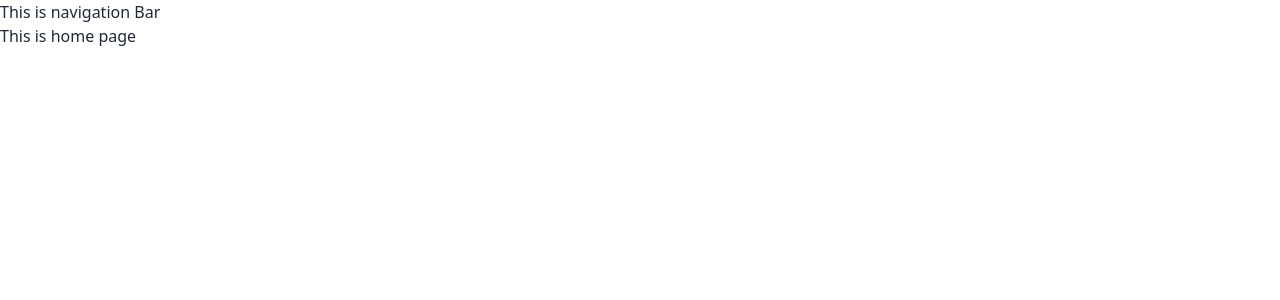
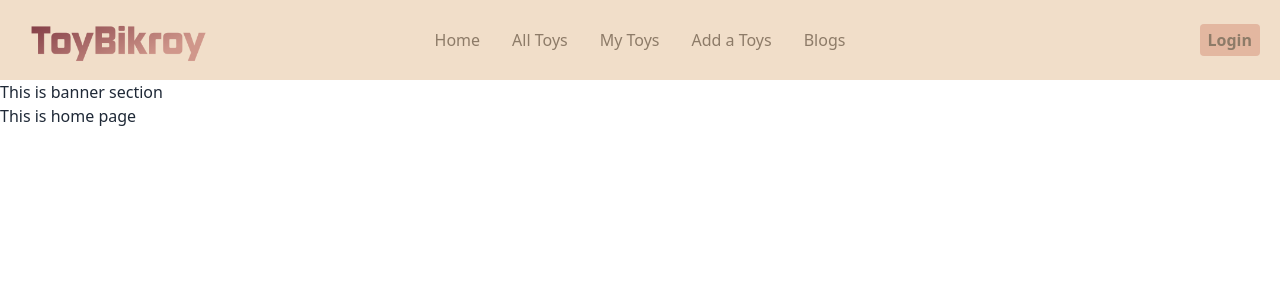
Before and after one commit to mohammadmukhter/toy-bikroy-client, a React (Vite) app: page / in a window 1280 px wide. Shown: the top 300 px of the page. Built offline with nearby package versions, Linux system fonts and the light colour scheme.

Commit message:
navbar section design done

```diff
--- a/src/Layouts/Main.jsx
+++ b/src/Layouts/Main.jsx
@@ -1,8 +1,10 @@
 import { Outlet } from "react-router-dom";
+import NavBar from "../Pages/Shared/NavBar/NavBar";
 
 const Main = () => {
   return (
     <div>
+      <NavBar></NavBar>
       <Outlet></Outlet>
     </div>
   );
--- a/src/Pages/Home/Home/Home.jsx
+++ b/src/Pages/Home/Home/Home.jsx
@@ -1,9 +1,9 @@
-import NavBar from "../../Shared/NavBar/NavBar";
+import Banner from "../Banner/Banner";
 
 const Home = () => {
   return (
     <div>
-      <NavBar></NavBar>
+      <Banner></Banner>
       <h2>This is home page</h2>
     </div>
   );
--- a/src/Pages/Shared/NavBar/NavBar.jsx
+++ b/src/Pages/Shared/NavBar/NavBar.jsx
@@ -1,7 +1,77 @@
+import { Link } from "react-router-dom";
+import logo from "../../../assets/logo.png";
+
 const NavBar = () => {
+  const list = (
+    <li>
+      <Link to="/">Home</Link>
+      <Link to="">All Toys</Link>
+      <Link to="">My Toys</Link>
+      <Link to="">Add a Toys</Link>
+      <Link to="">Blogs</Link>
+    </li>
+  );
   return (
     <div>
-      <h2>This is navigation Bar</h2>
+      <div className="navbar bg-[#F1DEC9] text-white px-5 sticky top-0 z-50">
+        <div className="navbar-start">
+          <div className="dropdown">
+            <label tabIndex={0} className="btn btn-ghost lg:hidden">
+              <svg
+                xmlns="http://www.w3.org/2000/svg"
+                className="h-5 w-5"
+                fill="none"
+                viewBox="0 0 24 24"
+                stroke="currentColor"
+              >
+                <path
+                  strokeLinecap="round"
+                  strokeLinejoin="round"
+                  strokeWidth="2"
+                  d="M4 6h16M4 12h8m-8 6h16"
+                />
+              </svg>
+            </label>
+            <ul
+              tabIndex={0}
+              className="menu menu-compact dropdown-content mt-3 p-2 shadow text-[#8D7B68] bg-gray-900 rounded-box w-52 z-30"
+            >
+              {list}
+            </ul>
+          </div>
+          <Link to="/" className=" font-bold normal-case text-xl ps-0">
+            <img className="h-16" src={logo} alt="" />
+          </Link>
+        </div>
+        <div className="navbar-center hidden lg:flex">
+          <ul className="menu menu-horizontal text-[#8D7B68] px-1">{list}</ul>
+        </div>
+        <div className="navbar-end">
+          {/* <>
+            <div className="w-10 rounded-full me-2">
+              <div
+                className="tooltip tooltip-bottom font-bold"
+                data-tip={"hello"}
+              >
+                <img
+                  className="w-10 rounded-full hover:cursor-pointer"
+                  src={userImg}
+                />
+              </div>
+            </div>
+            <button className="bg-[#E3B7A0] text-[#8D7B68] px-2 py-1 rounded font-bold">
+              Log Out
+            </button>
+          </> */}
+
+          <Link
+            to="/login"
+            className="bg-[#E3B7A0] px-2 py-1 rounded text-[#8D7B68] font-bold"
+          >
+            Login
+          </Link>
+        </div>
+      </div>
     </div>
   );
 };
```
Also changed, not shown: src/assets/logo.png (added), src/assets/profile.png (added).
